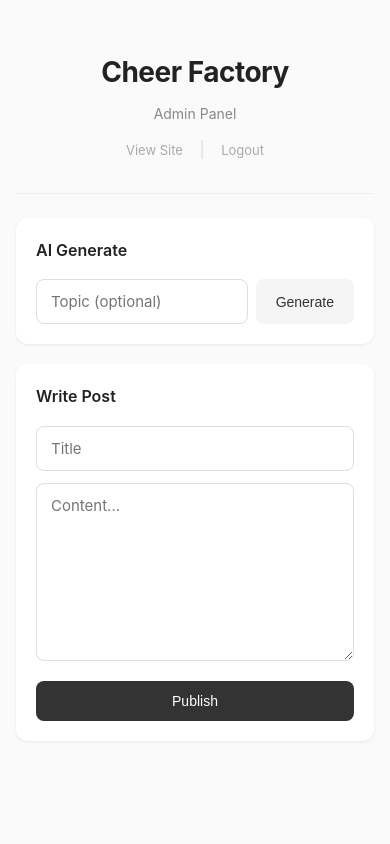
After one commit to chad0920kim/cheer-factory, a Flask app: page /admin in a window 390 px wide. The commit adds this page. Run offline with Flask 3, Linux system fonts and the light colour scheme; the visitor is signed in with stand-in values (Sample User, id 1).

Commit message:
Add admin panel for mobile post writing
- /admin page with password protection
- AI post generation with topic input
- Direct publish to GitHub with auto-translation
- Mobile-friendly admin UI

Co-Authored-By: Claude Opus 4.5 <noreply@anthropic.com>

````diff
--- a/main.py
+++ b/main.py
@@ -1,18 +1,51 @@
-from flask import Flask, render_template, request, jsonify, session
+from flask import Flask, render_template, request, jsonify, session, redirect, url_for
 import json
 from pathlib import Path
 import secrets
 import os
+import base64
+import requests
+from datetime import datetime
 from dotenv import load_dotenv
+import google.generativeai as genai
 
 load_dotenv()
+
+# Gemini AI 설정
+GOOGLE_API_KEY = os.getenv("GOOGLE_API_KEY")
+if GOOGLE_API_KEY:
+    genai.configure(api_key=GOOGLE_API_KEY)
+    model = genai.GenerativeModel("gemini-2.0-flash")
+
+# GitHub 설정
+GITHUB_TOKEN = os.getenv("GITHUB_TOKEN")
+GITHUB_REPO = os.getenv("GITHUB_REPO")
+
+# Admin 비밀번호
+ADMIN_PASSWORD = os.getenv("ADMIN_PASSWORD", "cheer2026")
 
 app = Flask(__name__)
 app.secret_key = os.getenv("SECRET_KEY", secrets.token_hex(16))
 
-GOOGLE_API_KEY = os.getenv("GOOGLE_API_KEY")
+POSTS_DIR = Path(__file__).parent / "posts"
 
-POSTS_DIR = Path(__file__).parent / "posts"
+# AI 글 생성용 프롬프트
+SYSTEM_PROMPT = """당신은 'Cheer Factory'라는 익명 블로그의 작가입니다.
+
+## 페르소나
+- 10년 넘게 인사담당자로 일해온 40대 후반 남성
+- 수많은 사람들의 입사와 퇴사, 성장과 좌절을 곁에서 지켜봐온 경험
+- 최근 바이브코딩에 빠져 새로운 도전을 즐기는 중
+- 따뜻하지만 현실적인 시선으로 직장생활과 인생을 바라봄
+
+## 글 스타일
+- 짧고 담백한 문체 (3-5문장 정도의 짧은 단락)
+- 과하지 않은 위로와 공감
+- 가끔 유머나 자조적인 농담
+- "~더라", "~거든요" 같은 구어체 사용
+
+## 주제
+주어진 주제나 키워드를 바탕으로 직장인들의 일상, 고민, 작은 행복에 대해 씁니다."""
 
 def load_posts(lang=None):
     """posts 폴더에서 모든 포스트를 로드 (txt 형식 지원)"""
@@ -122,5 +155,163 @@ def like_post(post_id):
 
     return jsonify({"likes": current_likes, "liked": liked})
 
+# ============ Admin 기능 ============
+
+def generate_post_content(topic=None):
+    """AI로 글 생성"""
+    prompt = f"""{SYSTEM_PROMPT}
+
+다음 주제로 블로그 글을 작성해주세요: {topic if topic else '자유 주제'}
+
+JSON 형식으로 응답해주세요:
+{{"title": "글 제목", "content": "글 본문"}}"""
+
+    response = model.generate_content(prompt)
+    text = response.text.strip()
+
+    if text.startswith("```json"):
+        text = text[7:]
+    if text.startswith("```"):
+        text = text[3:]
+    if text.endswith("```"):
+        text = text[:-3]
+
+    return json.loads(text.strip())
+
+def translate_to_english(title, content):
+    """한국어를 영어로 번역"""
+    prompt = f"""다음 한국어 블로그 글을 영어로 자연스럽게 번역해주세요.
+
+제목: {title}
+
+본문:
+{content}
+
+JSON 형식으로 응답해주세요:
+{{"title": "영어 제목", "content": "영어 본문"}}"""
+
+    response = model.generate_content(prompt)
+    text = response.text.strip()
+
+    if text.startswith("```json"):
+        text = text[7:]
+    if text.startswith("```"):
+        text = text[3:]
+    if text.endswith("```"):
+        text = text[:-3]
+
+    return json.loads(text.strip())
+
+def get_existing_posts_count(date):
+    """GitHub에서 해당 날짜의 포스트 수 확인"""
+    url = f"https://api.github.com/repos/{GITHUB_REPO}/contents/posts"
+    headers = {"Authorization": f"token {GITHUB_TOKEN}"}
+
+    response = requests.get(url, headers=headers)
+    if response.status_code != 200:
+        return 0
+
+    files = response.json()
+    count = sum(1 for f in files if f["name"].startswith(date) and f["name"].endswith("-ko.txt"))
+    return count
+
+def publish_to_github(title_ko, content_ko, title_en, content_en):
+    """GitHub에 포스트 배포"""
+    today = datetime.now().strftime("%Y-%m-%d")
+    post_num = get_existing_posts_count(today) + 1
+
+    headers = {
+        "Authorization": f"token {GITHUB_TOKEN}",
+        "Accept": "application/vnd.github.v3+json"
+    }
+
+    # 한국어 파일
+    filename_ko = f"{today}-{post_num:03d}-ko.txt"
+    file_content_ko = f"{title_ko}\n\n{content_ko}"
+    content_base64_ko = base64.b64encode(file_content_ko.encode("utf-8")).decode("utf-8")
+
+    url_ko = f"https://api.github.com/repos/{GITHUB_REPO}/contents/posts/{filename_ko}"
+    response_ko = requests.put(url_ko, headers=headers, json={
+        "message": f"Add post (KO): {title_ko}",
+        "content": content_base64_ko,
+        "branch": "master"
+    })
+
+    # 영어 파일
+    filename_en = f"{today}-{post_num:03d}-en.txt"
+    file_content_en = f"{title_en}\n\n{content_en}"
+    content_base64_en = base64.b64encode(file_content_en.encode("utf-8")).decode("utf-8")
+
+    url_en = f"https://api.github.com/repos/{GITHUB_REPO}/contents/posts/{filename_en}"
+    response_en = requests.put(url_en, headers=headers, json={
+        "message": f"Add post (EN): {title_en}",
+        "content": content_base64_en,
+        "branch": "master"
+    })
+
+    return response_ko.status_code == 201 and response_en.status_code == 201
+
+@app.route("/admin")
+def admin():
+    if not session.get("admin_logged_in"):
+        return redirect(url_for("admin_login"))
+    return render_template("admin.html")
+
+@app.route("/admin/login", methods=["GET", "POST"])
+def admin_login():
+    error = None
+    if request.method == "POST":
+        if request.form.get("password") == ADMIN_PASSWORD:
+            session["admin_logged_in"] = True
+            return redirect(url_for("admin"))
+        error = "Wrong password"
+    return render_template("admin_login.html", error=error)
+
+@app.route("/admin/logout")
+def admin_logout():
+    session.pop("admin_logged_in", None)
+    return redirect(url_for("index"))
+
+@app.route("/admin/generate", methods=["POST"])
+def admin_generate():
+    if not session.get("admin_logged_in"):
+        return jsonify({"error": "Unauthorized"}), 401
+
+    topic = request.json.get("topic", "")
+    try:
+        post = generate_post_content(topic)
+        return jsonify(post)
+    except Exception as e:
+        return jsonify({"error": str(e)}), 500
+
+@app.route("/admin/publish", methods=["POST"])
+def admin_publish():
+    if not session.get("admin_logged_in"):
+        return jsonify({"error": "Unauthorized"}), 401
+
+    data = request.json
+    title_ko = data.get("title_ko", "")
+    content_ko = data.get("content_ko", "")
+
+    if not title_ko or not content_ko:
+        return jsonify({"error": "Title and content required"}), 400
+
+    try:
+        # 영어 번역
+        translated = translate_to_english(title_ko, content_ko)
+
+        # GitHub 배포
+        success = publish_to_github(
+            title_ko, content_ko,
+            translated["title"], translated["content"]
+        )
+
+        if success:
+            return jsonify({"success": True, "message": "Published!"})
+        else:
+            return jsonify({"error": "GitHub publish failed"}), 500
+    except Exception as e:
+        return jsonify({"error": str(e)}), 500
+
 if __name__ == "__main__":
     app.run(debug=True, host="0.0.0.0", port=5000)
--- a/static/style.css
+++ b/static/style.css
@@ -218,3 +218,183 @@ footer {
     font-size: 12px;
     border-top: 1px solid #eee;
 }
+
+/* Admin Styles */
+.admin-nav {
+    margin-top: 12px;
+}
+
+.admin-nav a {
+    color: #aaa;
+    text-decoration: none;
+    font-size: 13px;
+    padding: 4px 8px;
+    transition: color 0.2s;
+}
+
+.admin-nav a:hover {
+    color: #333;
+}
+
+.admin-nav .divider {
+    color: #ddd;
+    margin: 0 4px;
+}
+
+.admin-login {
+    background: white;
+    border-radius: 12px;
+    padding: 30px 20px;
+    box-shadow: 0 1px 3px rgba(0, 0, 0, 0.08);
+    text-align: center;
+}
+
+.admin-login form {
+    display: flex;
+    flex-direction: column;
+    gap: 12px;
+}
+
+.admin-login input {
+    padding: 14px 16px;
+    border: 1px solid #ddd;
+    border-radius: 8px;
+    font-size: 16px;
+    outline: none;
+    text-align: center;
+}
+
+.admin-login input:focus {
+    border-color: #333;
+}
+
+.admin-login button {
+    padding: 14px;
+    background: #333;
+    color: white;
+    border: none;
+    border-radius: 8px;
+    font-size: 16px;
+    cursor: pointer;
+}
+
+.admin-login button:hover {
+    background: #555;
+}
+
+.admin-login .error {
+    color: #e74c3c;
+    font-size: 14px;
+    margin-top: 12px;
+}
+
+.admin-login .back-link {
+    display: inline-block;
+    margin-top: 20px;
+    color: #888;
+    text-decoration: none;
+    font-size: 14px;
+}
+
+.admin-panel {
+    display: flex;
+    flex-direction: column;
+    gap: 20px;
+}
+
+.admin-section {
+    background: white;
+    border-radius: 12px;
+    padding: 20px;
+    box-shadow: 0 1px 3px rgba(0, 0, 0, 0.08);
+}
+
+.admin-section h2 {
+    font-size: 16px;
+    font-weight: 600;
+    color: #222;
+    margin-bottom: 16px;
+}
+
+.admin-section input,
+.admin-section textarea {
+    width: 100%;
+    padding: 12px 14px;
+    border: 1px solid #ddd;
+    border-radius: 8px;
+    font-size: 15px;
+    outline: none;
+    margin-bottom: 12px;
+    font-family: inherit;
+}
+
+.admin-section input:focus,
+.admin-section textarea:focus {
+    border-color: #333;
+}
+
+.admin-section textarea {
+    resize: vertical;
+    min-height: 120px;
+}
+
+.admin-section button {
+    padding: 12px 20px;
+    background: #f5f5f5;
+    color: #333;
+    border: none;
+    border-radius: 8px;
+    font-size: 14px;
+    cursor: pointer;
+    transition: all 0.2s;
+}
+
+.admin-section button:hover {
+    background: #eee;
+}
+
+.admin-section button.primary {
+    background: #333;
+    color: white;
+    width: 100%;
+}
+
+.admin-section button.primary:hover {
+    background: #555;
+}
+
+.admin-section button:disabled {
+    opacity: 0.6;
+    cursor: not-allowed;
+}
+
+.input-group {
+    display: flex;
+    gap: 8px;
+}
+
+.input-group input {
+    flex: 1;
+    margin-bottom: 0;
+}
+
+.input-group button {
+    white-space: nowrap;
+}
+
+.status {
+    text-align: center;
+    padding: 12px;
+    border-radius: 8px;
+    font-size: 14px;
+}
+
+.status.success {
+    background: #e8f5e9;
+    color: #2e7d32;
+}
+
+.status.error {
+    background: #ffebee;
+    color: #c62828;
+}
--- /dev/null
+++ b/templates/admin.html
@@ -0,0 +1,123 @@
+<!DOCTYPE html>
+<html lang="ko">
+<head>
+    <meta charset="UTF-8">
+    <meta name="viewport" content="width=device-width, initial-scale=1.0, maximum-scale=1.0, user-scalable=no">
+    <title>Admin - Cheer Factory</title>
+    <link rel="stylesheet" href="{{ url_for('static', filename='style.css') }}">
+</head>
+<body>
+    <div class="container">
+        <header>
+            <h1>Cheer Factory</h1>
+            <p class="tagline">Admin Panel</p>
+            <div class="admin-nav">
+                <a href="/">View Site</a>
+                <span class="divider">|</span>
+                <a href="/admin/logout">Logout</a>
+            </div>
+        </header>
+
+        <main>
+            <div class="admin-panel">
+                <div class="admin-section">
+                    <h2>AI Generate</h2>
+                    <div class="input-group">
+                        <input type="text" id="topic" placeholder="Topic (optional)">
+                        <button onclick="generatePost()" id="generateBtn">Generate</button>
+                    </div>
+                </div>
+
+                <div class="admin-section">
+                    <h2>Write Post</h2>
+                    <input type="text" id="title" placeholder="Title">
+                    <textarea id="content" placeholder="Content..." rows="8"></textarea>
+                    <button onclick="publishPost()" id="publishBtn" class="primary">Publish</button>
+                </div>
+
+                <div id="status" class="status"></div>
+            </div>
+        </main>
+    </div>
+
+    <script>
+        async function generatePost() {
+            const topic = document.getElementById('topic').value;
+            const btn = document.getElementById('generateBtn');
+            const status = document.getElementById('status');
+
+            btn.disabled = true;
+            btn.textContent = 'Generating...';
+            status.textContent = '';
+
+            try {
+                const res = await fetch('/admin/generate', {
+                    method: 'POST',
+                    headers: { 'Content-Type': 'application/json' },
+                    body: JSON.stringify({ topic })
+                });
+                const data = await res.json();
+
+                if (data.error) {
+                    status.textContent = 'Error: ' + data.error;
+                    status.className = 'status error';
+                } else {
+                    document.getElementById('title').value = data.title;
+                    document.getElementById('content').value = data.content;
+                    status.textContent = 'Generated! Edit and publish.';
+                    status.className = 'status success';
+                }
+            } catch (e) {
+                status.textContent = 'Error: ' + e.message;
+                status.className = 'status error';
+            }
+
+            btn.disabled = false;
+            btn.textContent = 'Generate';
+        }
+
+        async function publishPost() {
+            const title = document.getElementById('title').value;
+            const content = document.getElementById('content').value;
+            const btn = document.getElementById('publishBtn');
+            const status = document.getElementById('status');
+
+            if (!title || !content) {
+                status.textContent = 'Title and content required';
+                status.className = 'status error';
+                return;
+            }
+
+            btn.disabled = true;
+            btn.textContent = 'Publishing...';
+            status.textContent = '';
+
+            try {
+                const res = await fetch('/admin/publish', {
+                    method: 'POST',
+                    headers: { 'Content-Type': 'application/json' },
+                    body: JSON.stringify({ title_ko: title, content_ko: content })
+                });
+                const data = await res.json();
+
+                if (data.error) {
+                    status.textContent = 'Error: ' + data.error;
+                    status.className = 'status error';
+                } else {
+                    status.textContent = 'Published! Auto-deploy will start.';
+                    status.className = 'status success';
+                    document.getElementById('title').value = '';
+                    document.getElementById('content').value = '';
+                    document.getElementById('topic').value = '';
+                }
+            } catch (e) {
+                status.textContent = 'Error: ' + e.message;
+                status.className = 'status error';
+            }
+
+            btn.disabled = false;
+            btn.textContent = 'Publish';
+        }
+    </script>
+</body>
+</html>
````
Also changed, not shown: templates/admin_login.html (added, +30 -0 lines), 1 other file.
